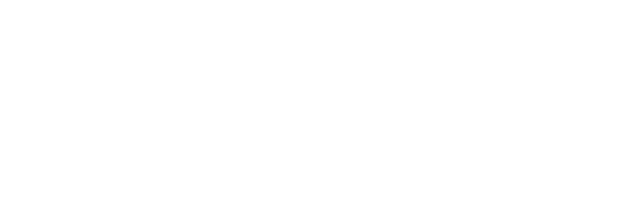
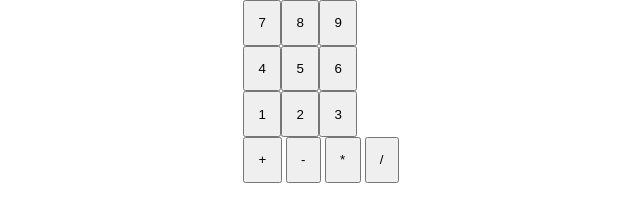
Before and after one commit to macpli/calculator, a plain HTML site: page index.html in a window 1280 px wide. Shown: the whole page, without its empty margins (319-959 px from the left). Drawn offline with Linux system fonts and the light colour scheme.

Commit message:
add: ui generation, buttons events

```diff
--- a/index.html
+++ b/index.html
@@ -3,10 +3,26 @@
 <head>
     <meta charset="UTF-8">
     <meta name="viewport" content="width=device-width, initial-scale=1.0">
-    <title>Document</title>
+    <title>Calculator</title>
+    <link rel="stylesheet" href="style.css">
 </head>
 <body>
-
+    <div class="container-main">
+        <div class="display">
+            RESULT:
+        </div>
+        <div class="numbers">
+            <div class="row-1"></div>
+            <div class="row-2"></div>
+            <div class="row-3"></div>
+            <div class="operators">
+                <button id="+">+</button>
+                <button id="-">-</button>
+                <button id="*">*</button>
+                <button id="/">/</button>
+            </div>
+        </div>
+    </div>
     <script src="/index.js"></script>
 </body>
 </html>
--- a/index.js
+++ b/index.js
@@ -1,5 +1,14 @@
 console.log('hello world!')
-let num1, num2, operator;
+
+//let numbersContainer = document.querySelector('.numbers');
+let display = document.querySelector('.display');
+display.textContent ='';
+let row1 = document.querySelector('.row-1');
+let row2 = document.querySelector('.row-2');
+let row3 = document.querySelector('.row-3');
+
+let num1, num2, currNum, operator;
+currNum = '';
 operator = '+';
 num1 = 16;
 num2 = 4;
@@ -36,4 +45,46 @@ const Operate = function(num1, num2, operator) {
     }
 }
 
+const generateCalcNums = function() {
+    for(let i = 0; i < 3; i++){
+        let idNumber = String(7 + i);
+        let btn = document.createElement('button');
+        btn.textContent = idNumber;
+        btn.setAttribute('id', idNumber);
+        btn.addEventListener('click', function() {
+            currNum = updateCurrentNumber(currNum, idNumber);
+        });
+        row1.append(btn);
+    }
+    for(let i = 0; i < 3; i++){
+        let idNumber = 4 + i;
+        let btn = document.createElement('button');
+        btn.textContent = 4 + i;
+        btn.setAttribute('id', 4+i);
+        btn.addEventListener('click', function() {
+            currNum = updateCurrentNumber(currNum, idNumber);
+        });
+        row2.append(btn);
+    }
+    for(let i = 0; i < 3; i++){
+        let idNumber = 1 + i;
+        let btn = document.createElement('button');
+        btn.textContent = 1 + i;
+        btn.setAttribute('id', 1+i);
+        btn.addEventListener('click', function() {
+            currNum = updateCurrentNumber(currNum, idNumber);
+        });
+        row3.append(btn);
+    }
+}
+
+const updateCurrentNumber = function(currNum, num){
+    console.log('entry currNum: ' + currNum);
+    currNum = String(currNum) + String(num);
+    console.log('new currNum: ' + currNum)
+    display.textContent = currNum;
+    return currNum;
+}
+
+generateCalcNums();
 Operate(num1, num2, operator);
--- /dev/null
+++ b/style.css
@@ -0,0 +1,16 @@
+* {
+    margin: 0;
+    padding: 0;
+}
+
+body {
+    display: flex;
+    justify-content: center;
+}
+
+.container-main{
+}
+
+button {
+    padding: 1em;
+}
```
